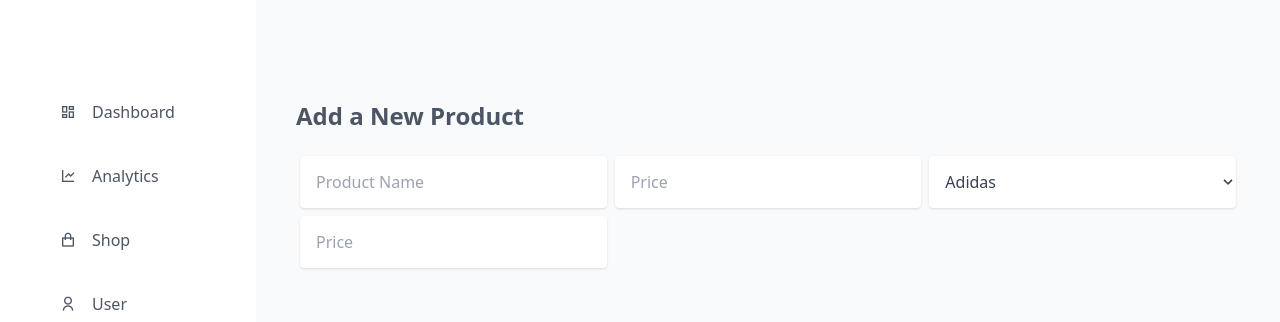
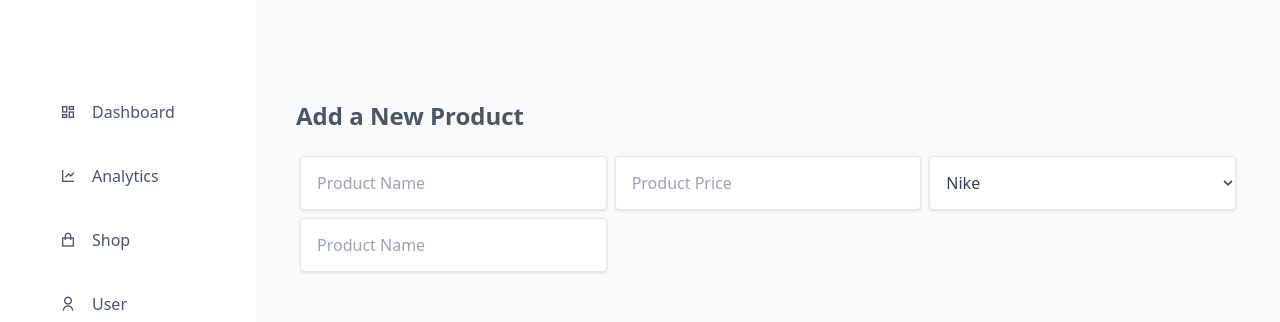
Before and after one commit to anuraggharat/SNKRS-FRONTEND, a React (Create React App) app: page /admin/addproduct in a window 1280 px wide. Shown: the top 322 px of the page. Built offline with nearby package versions, Linux system fonts and the light colour scheme.

Commit message:
divided form into components

```diff
--- /dev/null
+++ b/src/App/Components/FormComponents/InputBox.js
@@ -0,0 +1,12 @@
+import React from 'react'
+
+export default function InputBox(props) {
+  return (
+    <input
+      name={props.name}
+      className="block w-full text-gray-700 bg-white border-[1px] shadow  rounded py-4 px-4 leading-tight focus:outline-none focus:bg-gray-200"
+      type={props.type}
+      placeholder={props.placeholder}
+    />
+  );
+}
--- /dev/null
+++ b/src/App/Components/FormComponents/SelectBox.js
@@ -0,0 +1,26 @@
+import React from 'react'
+
+export default function SelectBox(props) {
+  return (
+    <div class="relative">
+      <select
+        class="block appearance-none w-full bg-white border-[1px] shadow text-gray-700 py-4 px-4 rounded leading-tight focus:outline-none focus:bg-white focus:border-gray-500"
+        id="grid-state"
+      >
+        <option disabled>{props.name}</option>
+        {props.options.map((item) => (
+          <option key={item} value={item} >{item}</option>
+        ))}
+      </select>
+      <div class="pointer-events-none absolute inset-y-0 right-0 flex items-center text-gray-700">
+        <svg
+          class="fill-current h-4 w-4"
+          xmlns="http://www.w3.org/2000/svg"
+          viewBox="0 0 20 20"
+        >
+          <path d="M9.293 12.95l.707.707L15.657 8l-1.414-1.414L10 10.828 5.757 6.586 4.343 8z" />
+        </svg>
+      </div>
+    </div>
+  );
+}
--- a/src/App/Pages/Admin/AddProducts.js
+++ b/src/App/Pages/Admin/AddProducts.js
@@ -1,11 +1,13 @@
 import React from "react";
 import { Link } from "react-router-dom";
+import InputBox from "../../Components/FormComponents/InputBox";
+import SelectBox from "../../Components/FormComponents/SelectBox";
 
 export default function AddProducts() {
   return (
     <div>
       <main className="flex flex-row min-h-screen flex-wrap text-gray-600 relative justify-end">
-        <div className="w-1/5 bg-white flex flex-col pt-20 px-10 font-medium fixed top-0 left-0 h-screen ">
+        <div className="w-1/5 bg-white flex flex-col pt-20 px-10 font-medium fixed top-0 left-0 h-screen">
           <Link to={"/admin/dashboard"}>
             <div className="flex flex-row px-5 py-5 rounded-lg ">
               <i class="ri-dashboard-line mr-4"></i>
@@ -49,52 +51,16 @@ export default function AddProducts() {
           </div>
           <div className="flex flex-row flex-wrap">
             <div className="w-1/3 p-1 ">
-              <input
-                name="name"
-                className=" block w-full text-gray-700 bg-white border-0 shadow  rounded py-4 px-4 leading-tight focus:outline-none focus:bg-gray-200"
-                type="text"
-                placeholder="Product Name"
-              />
+              <InputBox name="name" type="text" placeholder="Product Name" />
             </div>
             <div className="w-1/3 p-1 ">
-              <input
-                name="name"
-                className=" block w-full text-gray-700 bg-white shadow border-0  rounded py-4 px-4 leading-tight focus:outline-none focus:bg-gray-200"
-                type="text"
-                placeholder="Price"
-              />
+              <InputBox name="price" type="text" placeholder="Product Price" />
             </div>
             <div className="w-1/3 p-1">
-              <div class="relative">
-                <select
-                  class="block appearance-none w-full bg-white shadow text-gray-700 py-4 px-4 rounded leading-tight focus:outline-none focus:bg-white focus:border-gray-500"
-                  id="grid-state"
-                >
-                  <option disabled>Brand</option>
-                  <option>Adidas</option>
-                  <option>Converse</option>
-                  <option>Nike</option>
-                  <option>Puma</option>
-                  <option>Vans</option>
-                </select>
-                <div class="pointer-events-none absolute inset-y-0 right-0 flex items-center text-gray-700">
-                  <svg
-                    class="fill-current h-4 w-4"
-                    xmlns="http://www.w3.org/2000/svg"
-                    viewBox="0 0 20 20"
-                  >
-                    <path d="M9.293 12.95l.707.707L15.657 8l-1.414-1.414L10 10.828 5.757 6.586 4.343 8z" />
-                  </svg>
-                </div>
-              </div>
+              <SelectBox name="Brand" options={["Nike","Adidas","Puma","Converse","Vans"]}  />
             </div>
             <div className="w-1/3 p-1 ">
-              <input
-                name="name"
-                className=" block w-full text-gray-700 bg-white shadow border-0  rounded py-4 px-4 leading-tight focus:outline-none focus:bg-gray-200"
-                type="text"
-                placeholder="Price"
-              />
+              <InputBox name="name" type="text" placeholder="Product Name" />
             </div>
           </div>
         </div>
--- a/src/App/Pages/Admin/Dashboard.js
+++ b/src/App/Pages/Admin/Dashboard.js
@@ -78,8 +78,9 @@ export default function Dashboard() {
             <div className="w-3/5 p-2 ">
               <div className="w-100 flex flex-col text-center justify-center p-5 bg-white shadow rounded-lg h-[400px] custom-scrollbar">
                 <div className="inline-flex items-center flex-row justify-between mb-5">
-                  <h1 className="font-medium text-black text-xl">
-                    Recent Orders
+                  <h1 className="font-medium text-black text-lg  inline-flex items-center">
+                    <i class="ri-red-packet-line mr-1"></i>
+                    <span>Recent Orders</span>
                   </h1>
                   <p className="text-md">see all</p>
                 </div>
@@ -166,7 +167,10 @@ export default function Dashboard() {
             <div className="w-2/5 p-2 ">
               <div className="w-100 p-5 flex h-[400px] flex-col text-center bg-white shadow rounded-lg overflow-y-auto custom-scrollbar">
                 <div className="inline-flex items-center flex-row justify-between mb-5">
-                  <h1 className="font-medium text-black text-xl">Inbox</h1>
+                  <h1 className="font-medium text-black text-lg inline-flex items-center">
+                    <i class="ri-mail-unread-line mr-1"></i>
+                    <span>Inbox</span>
+                  </h1>
                   <p className="text-md">see all</p>
                 </div>
                 <div className="flex flex-row justify-between mb-4">
```
Also changed, not shown: src/App/Components/Common/CartListItem.js (renamed from src/App/Components/RegularComponents/CartListItem.js), src/App/Components/Common/CartPageItem.js (renamed from src/App/Components/RegularComponents/CartPageItem.js), src/App/Components/Common/Modal.js (renamed from src/App/Components/RegularComponents/Modal.js), src/App/Components/Common/ProductCard.js (renamed from src/App/Components/RegularComponents/ProductCard.js). Lines whose indentation alone changed are shown as unchanged.
